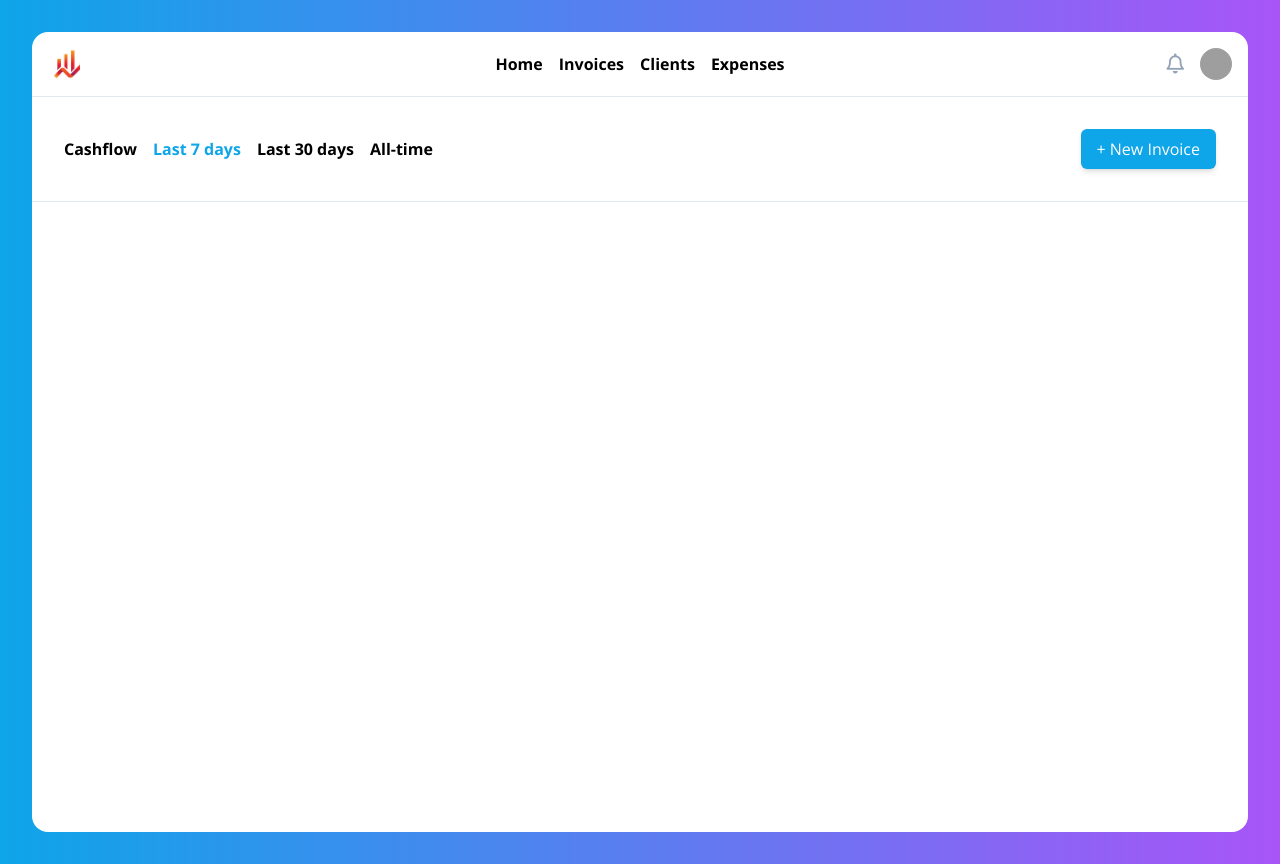
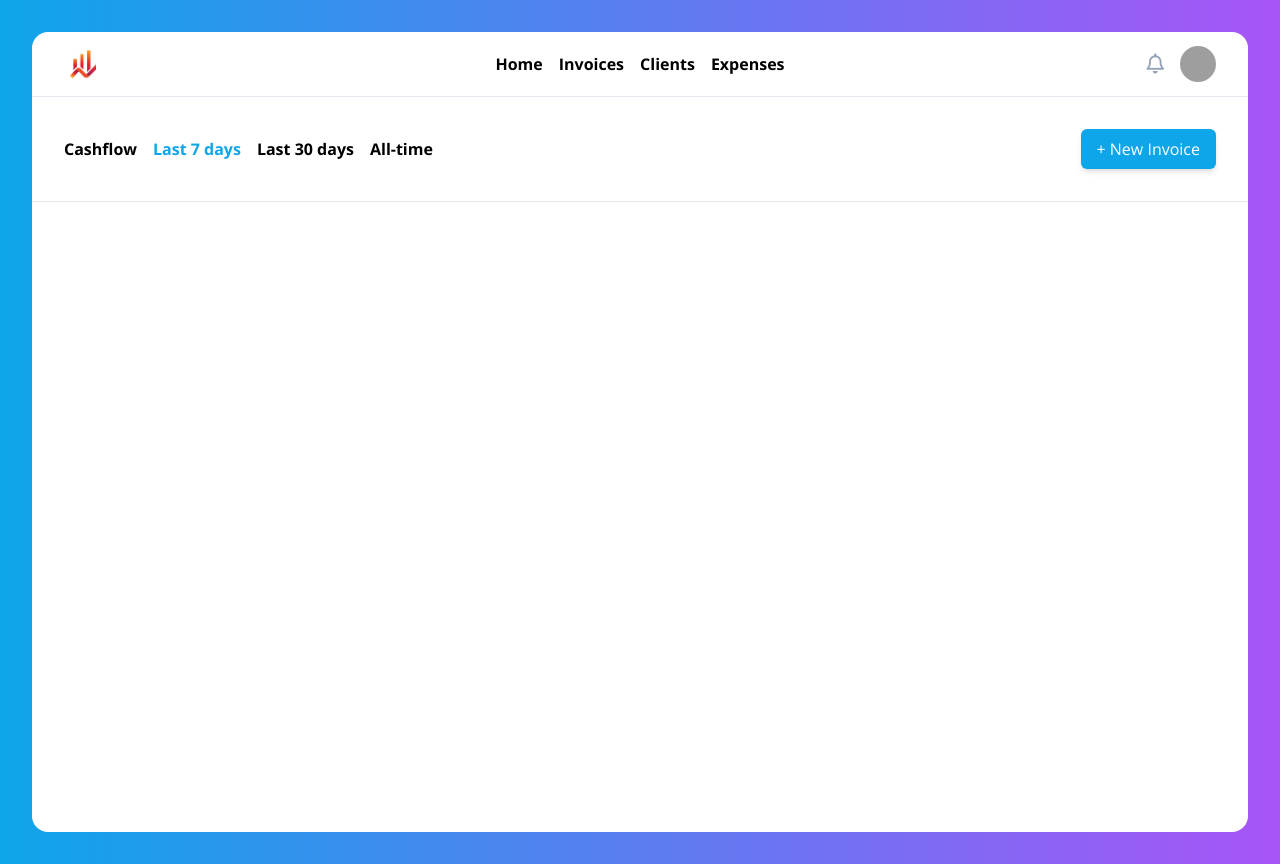
Before and after one commit to zyrass/Saasy-Vue3, a Vue app: page / in a window 1280 px wide. Built offline with nearby package versions, Linux system fonts and the light colour scheme; grey boxes are pictures that could not be loaded.

Commit message:
update MyHeader

```diff
--- a/src/components/MyHeader.vue
+++ b/src/components/MyHeader.vue
@@ -1,7 +1,7 @@
 <template>
     <header class="h-16 grid grid-cols-3 items-center">
         <div
-            class="bg-[url('./assets/images/logo.png')] size-8 bg-cover ml-4"
+            class="bg-[url('./assets/images/logo.png')] size-8 bg-cover ml-8"
         ></div>
         <nav>
             <ul
@@ -13,11 +13,11 @@
                 <li>Expenses</li>
             </ul>
         </nav>
-        <ul class="flex justify-end mr-4 items-center gap-x-4">
+        <ul class="flex justify-end mr-8 items-center gap-x-4">
             <li><i class="fa-regular fa-bell text-xl text-slate-400"></i></li>
             <li>
                 <div
-                    class="bg-[url('https://randomuser.me/api/portraits/women/22.jpg')] size-8 bg-cover rounded-full"
+                    class="bg-[url('https://randomuser.me/api/portraits/women/22.jpg')] size-9 bg-cover rounded-full"
                 ></div>
             </li>
         </ul>
```
